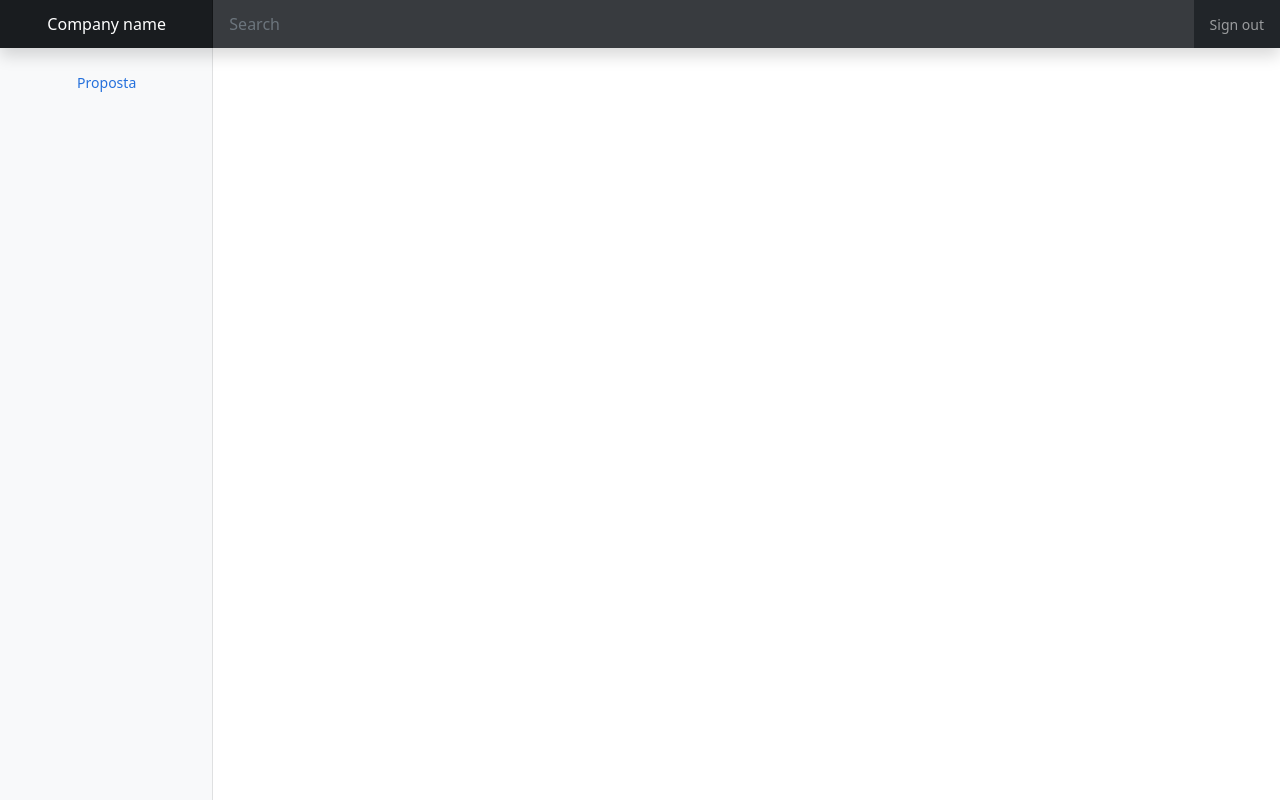
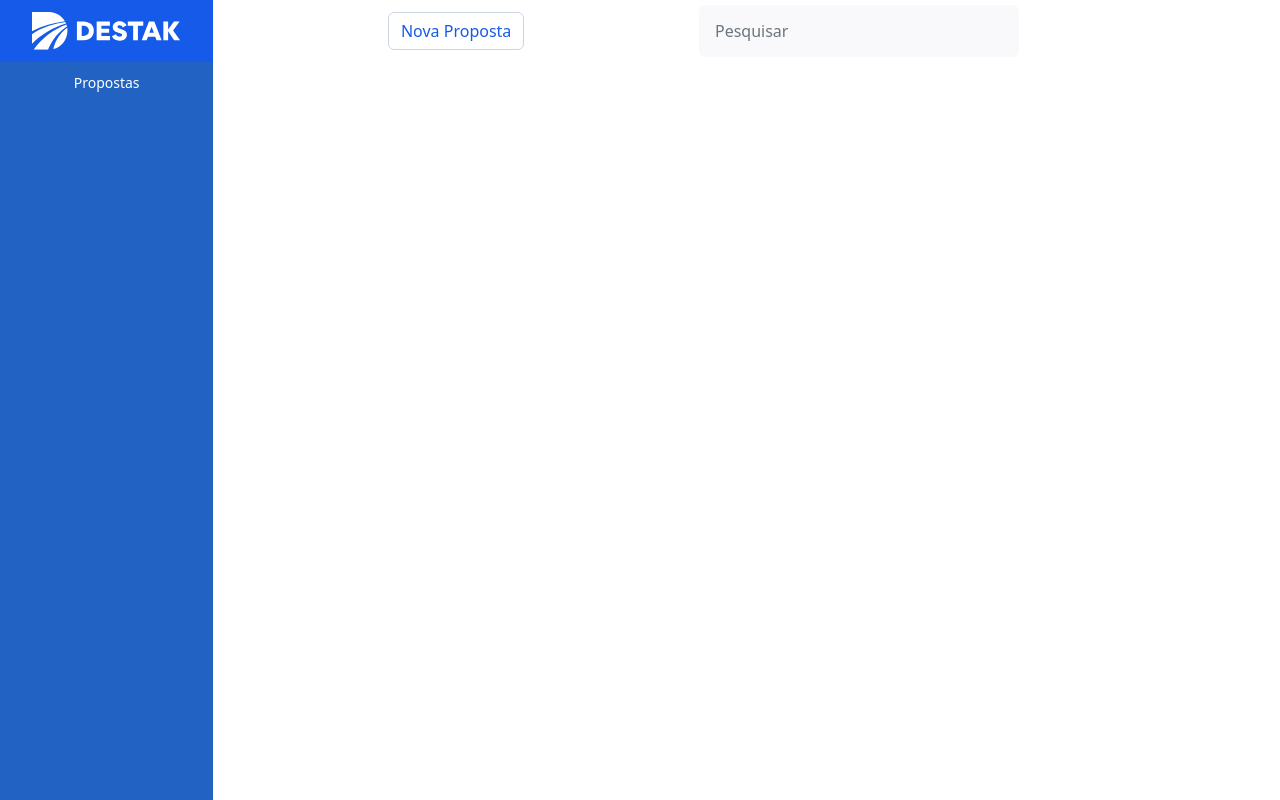
Before and after one commit to rafaelduarteamaral/generate-pdf-web, an Angular app: page / in a window 1280 px wide. Built offline with nearby package versions, Linux system fonts and the light colour scheme.

Commit message:
correção de css

```diff
--- a/package.json
+++ b/package.json
@@ -30,6 +30,7 @@
     "@angular/cli": "~13.1.4",
     "@angular/compiler-cli": "~13.1.0",
     "@types/jasmine": "~3.10.0",
+    "@types/jquery": "^3.5.13",
     "@types/node": "^12.11.1",
     "jasmine-core": "~3.10.0",
     "karma": "~6.3.0",
--- a/src/app/app.component.css
+++ b/src/app/app.component.css
@@ -2,6 +2,7 @@ html,
 body {
   height: 100vh;
 }
+
 
 .bd-placeholder-img {
   font-size: 1.125rem;
@@ -32,8 +33,11 @@ body {
    */
 
 .sidebar {
+  display: flex;
   position: fixed;
+  justify-content: space-between;
   top: 0;
+  background-color: #2162C2;
   /* rtl:raw:
     right: 0;
     */
@@ -44,7 +48,6 @@ body {
   /* Behind the navbar */
   padding: 48px 0 0;
   /* Height of navbar */
-  box-shadow: inset -1px 0 0 rgba(0, 0, 0, .1);
 }
 
 @media (max-width: 767.98px) {
@@ -52,6 +55,8 @@ body {
     top: 5rem;
   }
 }
+
+
 
 .sidebar-sticky {
   position: relative;
@@ -65,7 +70,7 @@ body {
 
 .sidebar .nav-link {
   font-weight: 500;
-  color: #333;
+  color: #fff;
 }
 
 .sidebar .nav-link .feather {
@@ -74,7 +79,7 @@ body {
 }
 
 .sidebar .nav-link.active {
-  color: #2470dc;
+  color: #fff;
 }
 
 .sidebar .nav-link:hover .feather,
@@ -99,8 +104,7 @@ header {
   padding-top: .75rem;
   padding-bottom: .75rem;
   font-size: 1rem;
-  background-color: rgba(0, 0, 0, .25);
-  box-shadow: inset -1px 0 0 rgba(0, 0, 0, .25);
+  background-color: #165AE9;
 }
 
 .navbar .navbar-toggler {
@@ -122,5 +126,21 @@ header {
 
 .form-control-dark:focus {
   border-color: transparent;
-  box-shadow: 0 0 0 3px rgba(255, 255, 255, .25);
 }
+
+.buttonEnvio {
+  border: 1px solid #CCD4E0;
+  box-sizing: border-box;
+  border-radius: 6px;
+  color: #165AE9;
+}
+
+.inputSearch {
+  width: 320px;
+  height: 52px;
+  left: 522px;
+  top: 24px;
+
+  background: #F9F9FB;
+  border-radius: 6px !important;
+}
--- a/src/app/app.component.html
+++ b/src/app/app.component.html
@@ -30,13 +30,34 @@
 
   </head>
   <body class="text-center">
-    <header class="navbar navbar-dark sticky-top bg-dark flex-md-nowrap p-0 shadow">
-      <a class="navbar-brand col-md-3 col-lg-2 me-0 px-3" href="#">Company name</a>
+    <header class="navbar navbar-dark sticky-top flex-md-nowrap p-0">
+      <a class="navbar-brand col-md-3 col-lg-2 me-0 px-3" href="#">
+        <svg width="149" height="38" viewBox="0 0 149 38" fill="none" xmlns="http://www.w3.org/2000/svg">
+          <g clip-path="url(#clip0_2_1351)">
+          <path d="M32.92 9.34998C21.4745 10.7343 10.3448 14.0408 0 19.13V-0.0200195H16.64C19.9359 -0.0177983 23.1737 0.84858 26.0303 2.49269C28.8869 4.13681 31.2624 6.50119 32.92 9.34998Z" fill="white"/>
+          <path d="M34.02 11.56C21.1359 15.2997 9.42851 22.2863 0.0200195 31.85V22.27C9.54002 14.98 22.97 11.61 33.28 9.97998C33.55 10.51 33.8 11.03 34.02 11.56Z" fill="white"/>
+          <path d="M34.98 14.5C22.98 21.63 17.4 34.27 16.05 37.69H1.63C9.83957 26.2458 21.2674 17.5017 34.46 12.57C34.63 13.2 34.82 13.84 34.98 14.5Z" fill="white"/>
+          <path d="M35.46 18.85C35.4607 23.0379 34.066 27.1065 31.4962 30.4133C28.9265 33.7201 25.3283 36.0764 21.27 37.11C23.1057 28.4781 28.0985 20.8428 35.27 15.7C35.4192 16.7431 35.4827 17.7966 35.46 18.85Z" fill="white"/>
+          <path d="M44.9301 9.41001H51.1901C53.9352 9.29978 56.6308 10.1641 58.8 11.85C59.8113 12.7021 60.6092 13.7789 61.1301 14.9943C61.651 16.2097 61.8804 17.5301 61.8 18.85C61.8467 20.6955 61.3418 22.513 60.3501 24.07C58.4401 26.97 55.2101 28.37 51.2401 28.37H44.9301V9.41001ZM49.6901 23.91H51.2101C52.689 23.9734 54.1412 23.5011 55.3 22.58C55.8346 22.1185 56.256 21.5403 56.5317 20.8901C56.8074 20.2399 56.93 19.5351 56.8901 18.83C56.927 18.1268 56.7999 17.4246 56.5187 16.779C56.2376 16.1333 55.8101 15.562 55.2701 15.11C54.1388 14.2023 52.7196 13.7304 51.2701 13.78H49.7201L49.6901 23.91Z" fill="white"/>
+          <path d="M77.89 13.64H69.38V16.73H77.12V20.82H69.38V24.08H77.96V28.33H64.67V9.40997H77.89V13.64Z" fill="white"/>
+          <path d="M92.9899 26.98C91.4667 28.1717 89.5605 28.7656 87.6299 28.65C83.7433 28.65 81.1799 27.2 79.9399 24.3L83.8799 22.3C84.1872 23.0321 84.7161 23.6495 85.3922 24.0656C86.0684 24.4818 86.8579 24.6756 87.6499 24.62C89.1699 24.62 90.09 24.01 90.09 23.05C90.09 22.09 89.3899 21.72 87.1399 21.11C82.8899 19.95 80.7199 18.24 80.7199 15.11C80.7035 14.2983 80.8756 13.4939 81.2227 12.7599C81.5697 12.0259 82.0822 11.3824 82.7199 10.88C84.0968 9.76286 85.8274 9.17417 87.5999 9.22002C91.0799 9.22002 93.5199 10.86 94.5999 13.37L90.7099 15.5C90.5082 14.8002 90.0793 14.1875 89.4909 13.7584C88.9024 13.3292 88.1879 13.1082 87.4599 13.13C86.2799 13.13 85.4599 13.78 85.4599 14.73C85.4599 15.52 86.0199 16.08 88.0199 16.66C89.907 17.1126 91.6894 17.924 93.2699 19.05C93.8083 19.4845 94.2372 20.0393 94.522 20.6698C94.8069 21.3003 94.9397 21.9888 94.9099 22.68C94.9369 23.4954 94.7781 24.3063 94.4454 25.0512C94.1128 25.7962 93.6151 26.4558 92.9899 26.98Z" fill="white"/>
+          <path d="M101.16 13.74H95.79V9.40997H111.26V13.74H105.92V28.33H101.16V13.74Z" fill="white"/>
+          <path d="M114.67 28.33H109.67L116.95 9.40997H122.31L129.58 28.33H124.53L123.23 24.85H115.93L114.67 28.33ZM119.57 14.77L117.32 20.77H121.87L119.57 14.77Z" fill="white"/>
+          <path d="M131.34 28.33V9.40997H136.12V17.53L141.97 9.40997H147.58L141.08 18.41L148.03 28.34H142.11L136.11 19.34V28.34L131.34 28.33Z" fill="white"/>
+          </g>
+          <defs>
+          <clipPath id="clip0_2_1351">
+          <rect width="148.03" height="37.68" fill="white"/>
+          </clipPath>
+          </defs>
+          </svg>
+      </a>
       <button class="navbar-toggler position-absolute d-md-none collapsed" type="button" data-bs-toggle="collapse"
           data-bs-target="#sidebarMenu" aria-controls="sidebarMenu" aria-expanded="false" aria-label="Toggle navigation">
           <span class="navbar-toggler-icon"></span>
       </button>
-      <input class="form-control form-control-dark w-100" type="text" placeholder="Search" aria-label="Search">
+      <a class="btn buttonEnvio">Nova Proposta</a>
+      <input class="form-control inputSearch" type="text" placeholder="Pesquisar" aria-label="Search">
       <div class="navbar-nav">
           <div class="nav-item text-nowrap">
               <a class="nav-link px-3" href="#">Sign out</a>
@@ -46,20 +67,21 @@
 
   <div class="container-fluid">
       <div class="row">
-          <nav id="sidebarMenu" class="col-md-3 col-lg-2 d-md-block bg-light sidebar collapse">
+          <nav id="sidebarMenu" class="col-md-3 col-lg-2 d-md-block sidebar collapse">
               <div class="position-sticky pt-3">
                   <ul class="nav flex-column">
                       <li class="nav-item">
                           <a class="nav-link active" aria-current="page" href="#">
                               <span data-feather="home"></span>
-                              Proposta
+                              Propostas
                           </a>
                       </li>
                   </ul>
               </div>
           </nav>
-          <router-outlet></router-outlet>
       </div>
+      <router-outlet></router-outlet>
+
   </div>
   </body>
 </html>
--- a/src/app/proposta/proposta.component.html
+++ b/src/app/proposta/proposta.component.html
@@ -1,28 +1,24 @@
-<h2>Proposta</h2>
+<h2>Propostas</h2>
 <div class="table-responsive">
-  <table class="table table-striped table-sm">
+  <table  id="dtBasicExample" class="table table-striped table-sm">
     <thead>
       <tr>
-        <th scope="col">Cliente</th>
-        <th scope="col">Ano do veiculo</th>
-        <th scope="col">Origem do veiculo</th>
-        <th scope="col">Destino do veiculo</th>
-        <th scope="col">Telefone celular</th>
-        <th scope="col">Coleta do veiculo</th>
-        <th scope="col">Endereço de coleta do veiculo</th>
-        <th scope="col">Endereço de entrega do veiculo</th>
-        <th scope="col">Observação</th>
-        <th scope="col">Valor total do veiculo</th>
-        <th scope="col">Orçamento de serviço</th>
-        <th scope="col">Coleta</th>
-        <th scope="col">Entrega</th>
-        <th scope="col">Prazo de entrega</th>
-        <th scope="col">ID de Usuario</th>
+        <th scope="col">Nome do cliente</th>
+        <th scope="col">Origem</th>
+        <th scope="col">Destino</th>
+        <th scope="col">Representante</th>
+        <th scope="col">Valor proposta </th>
+        <th scope="col">Ação</th>
       </tr>
     </thead>
     <tbody>
-      <tr>
-        <!-- <td>1,001</td> -->
+      <tr *ngFor="let propostaItem of propostas">
+        <td>{{propostaItem.cliente}}</td>
+         <td>{{propostaItem.origemVeiculo}}</td>
+         <td>{{propostaItem.destinoVeiculo}}</td>
+         <td>#</td>
+         <td>{{propostaItem.orcamentoServico}}</td>
+         <td>#</td>
       </tr>
     </tbody>
   </table>
--- a/src/app/proposta/proposta.component.ts
+++ b/src/app/proposta/proposta.component.ts
@@ -16,13 +16,13 @@ export class PropostaComponent implements OnInit {
   constructor(private propostaService: PropostaService) { }
 
   ngOnInit(): void {
+    console.log('entrou aqui besta')
     this.getPropostas();
   }
 
   getPropostas() {
     this.propostaService.getPropostas().subscribe((propostas: Proposta[]) => {
       this.propostas = propostas;
-      console.log(this.propostas)
     });
   }
 
--- a/src/app/services/proposta.service.ts
+++ b/src/app/services/proposta.service.ts
@@ -15,7 +15,7 @@ export class PropostaService {
     headers: new HttpHeaders({ 'Content-Type': 'application/json' })
   }
 
-  url = 'http://localhost:3333/proposta';
+  url = 'http://localhost:3333/propostas';
 
   // Obtem todos os carros
   getPropostas(): Observable<Proposta[]> {
```
Also changed, not shown: src/app/source/logo.svg (added), 1 other file (tests, documents, lock files or other folders).
